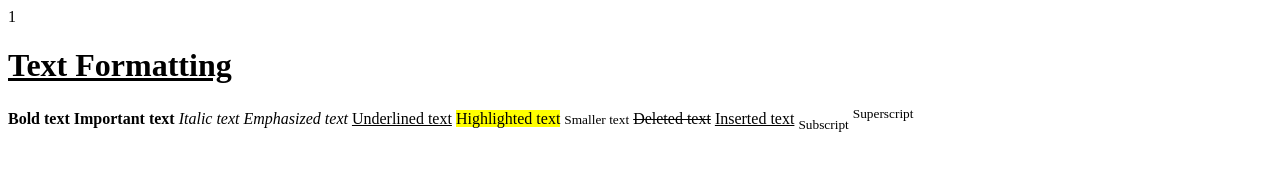
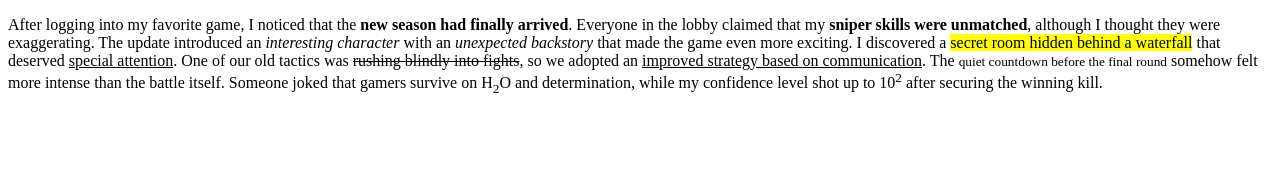
Before and after one commit to sAmyak8I/HTML, a plain HTML site: page 07_HTML_Text_formating.html in a window 1280 px wide. Drawn offline with Linux system fonts and the light colour scheme.

Commit message:
All Text Formating Tags

```diff
--- a/07_HTML_Text_formating.html
+++ b/07_HTML_Text_formating.html
@@ -1,23 +1,20 @@
-1  <!DOCTYPE html>
+<!DOCTYPE html>
 <html lang="en">
 <head>
     <meta charset="UTF-8">
     <meta name="viewport" content="width=device-width, initial-scale=1.0">
-    <title>Text Formatting</title>
+    <title>DocumentText formatting</title>
 </head>
 <body>
-    <h1><u>Text Formatting</u></h1><!-- Used for underlining -->
-    <b>Bold text</b><!-- Used for bold text -->
-     <strong>Important text</strong><!-- Used for important text -->
-     <i>Italic text</i><!-- Used for italic text -->
-     <em>Emphasized text</em><!-- Used for emphasized text -->
-      <u>Underlined text</u><!-- Used for underlined text -->
-   <mark>Highlighted text</mark><!-- Used for highlighted text -->
-        <small>Smaller text</small><!-- Used for smaller text -->
-    <del>Deleted text</del><!-- Used for deleted text -->
-     <ins>Inserted text</ins><!-- Used for inserted text -->
-    <sub>Subscript</sub> <!-- Used for subscript -->
-     <sup>Superscript</sup><!-- Used for superscript -->
+ <p>
+    After logging into my favorite game, I noticed that the <strong>new season had finally arrived</strong>.
+    Everyone in the lobby claimed that my <b>sniper skills were unmatched</b>, although I thought they were exaggerating.
+    The update introduced an <i>interesting character</i> with an <em>unexpected backstory</em> that made the game even more exciting.
+    I discovered a <mark>secret room hidden behind a waterfall</mark> that deserved <u>special attention</u>.
+    One of our old tactics was <del>rushing blindly into fights</del>, so we adopted an <ins>improved strategy based on communication</ins>.
+    The <small>quiet countdown before the final round</small> somehow felt more intense than the battle itself.
+    Someone joked that gamers survive on H<sub>2</sub>O and determination, while my confidence level shot up to 10<sup>2</sup> after securing the winning kill.
+</p>
 
 </body>
 </html>
```
